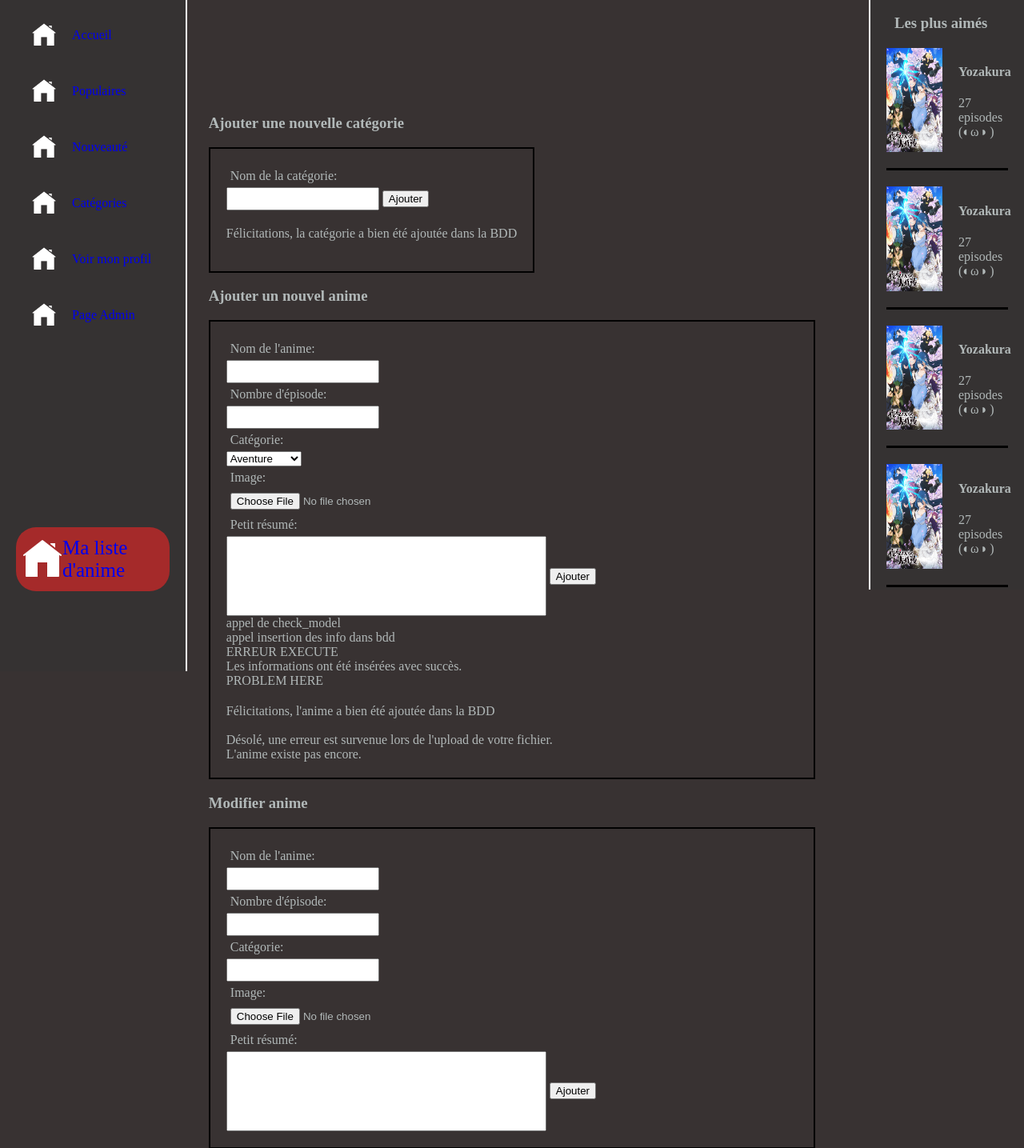
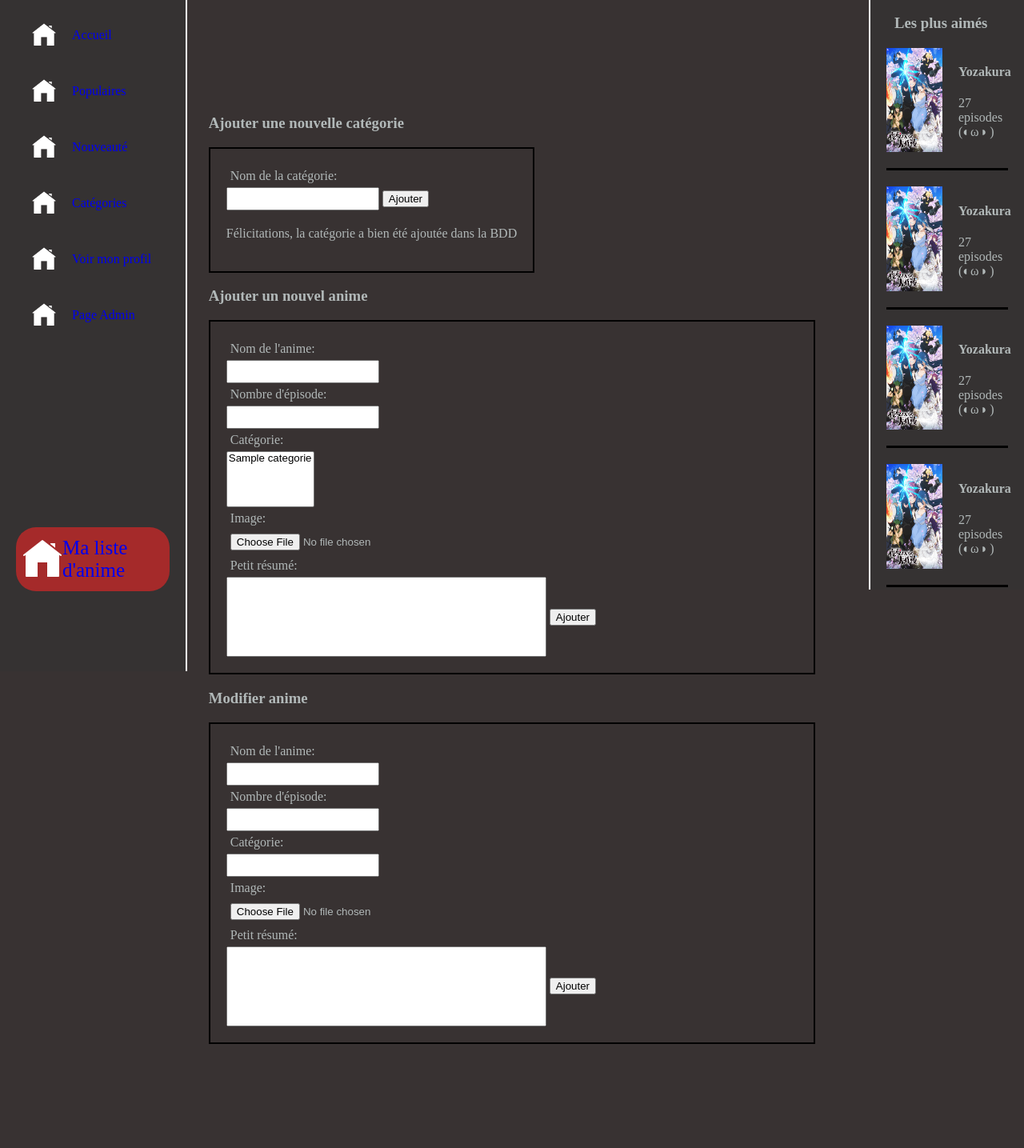
Before and after one commit to ReverieLanaya/Anico-Robin, a PHP site: page /admin.php in a window 1280 px wide. Shown: the part 71-1506 px from the top of the page at 80% size. After the commit the page ends 1376 px from the top, so only its background shows below. Run offline with PHP 8.4, Linux system fonts and the light colour scheme; tables that the repository leaves empty or names only in its code hold one stand-in row (values such as "Sample post").

Commit message:
insertion new anime dans la BDD

```diff
--- a/View/contenu_admin.php
+++ b/View/contenu_admin.php
@@ -27,7 +27,7 @@
     <div class="admin_anime">
         <h3>Ajouter un nouvel anime</h3>
 
-        <form method="POST" class="form_ajout_anime">
+        <form method="POST" class="form_ajout_anime" enctype="multipart/form-data">
                 <div class="form_ajout_categorie2">
                     <label for="nom_anime">Nom de l'anime:</label>
                     <input type="text" id="nom_anime" name="nom_anime" required>
@@ -37,26 +37,17 @@
 
 
                     <!-- ////////// A FINALISER PLUS TARD AVEC BDD -->
+                    <?php require 'controller/categorie_get_controller.php';
+                    $categorieController = new CategorieController();
+                    $categories = $categorieController->getCategories();
+                    ?>
+
                     <label for="categorie_anime">Catégorie:</label>
-                    <select id="categorie_anime" name="categorie_anime" required>
-
-                    <?php
-                    $categories = [
-                        ["categories" => "Aventure"],
-                        ["categories" => "Fantaisie"],
-                        ["categories" => "Action"],
-                        ["categories" => "Drama"],
-                        ["categories" => "One piece !!"],
-                        // AJOUTER LES AUTRES ICI
-                    ];
-
-                    foreach ($categories as $categorie): ?>
-
-                        <option value="<?= $categorie['categories'] ?>">
-                            <?= $categorie['categories'] ?>
-                        </option>
-
-                <?php endforeach; ?>
+                    <select id="categorie_anime" name="categorie_anime[]" multiple required>
+                        <?php foreach($categories as $categorie): ?>
+                            <option value="<?= $categorie['categorie_id'];?>">
+                            <?= $categorie['categorie_name']; ?>
+                            </option> <?php endforeach; ?> </select>
                          </select>
 
 
@@ -70,7 +61,7 @@
                 </div>
 
                 <?php
-                require 'model/anime_check_model.php';
+                require 'controller/anime_ajout_controller.php';
                 ?>
 
             </form>
--- a/admin.php
+++ b/admin.php
@@ -1,6 +1,8 @@
 <?php
 require('model/categorie_ajout_model.php');
+require('model/categorie_get_model.php');
 require('controller/categorie_ajout_controller.php');
+
 
 require('view/header.php');
 
--- a/controller/anime_ajout_controller.php
+++ b/controller/anime_ajout_controller.php
@@ -6,19 +6,61 @@ $message = "basic message";
 if (isset($_POST['submit_anime'])) {
     if (isset($_POST["nom_anime"]) && !empty($_POST["nom_anime"]) &&
     isset($_POST["episode_anime"]) && !empty($_POST["episode_anime"]) &&
-    isset($_POST["image_anime"]) && !empty($_POST["image_anime"]) &&
+    isset($_FILES["image_anime"]) && !empty($_FILES["image_anime"]) &&
+    isset($_POST["categorie_anime"]) && !empty($_POST["categorie_anime"]) &&
     isset($_POST["resume_anime"]) && !empty($_POST["resume_anime"])) {
 
         $nom_anime = htmlentities(strip_tags(trim($_POST["nom_anime"])));
+        echo "Le nom de l'anime est {$nom_anime}";
         $episode_anime = htmlentities(strip_tags(trim($_POST["episode_anime"])));
-        $categorie_anime = htmlentities(strip_tags(trim($_POST["categorie_anime"])));
+        $categorie_ids = isset($_POST['categorie_anime']) && is_array($_POST['categorie_anime']) ? $_POST['categorie_anime'] : [];
         $resume_anime = htmlentities(strip_tags(trim($_POST["resume_anime"])));
+
+        echo "Catégories récupérées : ";
+        print_r($categorie_ids);
 
         $target_dir = "view/pics/";
         $target_file = $target_dir . basename($_FILES["image_anime"]["name"]);
         $uploadOk = 1;
         $imageFileType = strtolower(pathinfo($target_file,PATHINFO_EXTENSION));
-        require 'model/anime_check_model.php';
+
+        // Vérifier si le fichier est une image réelle
+        $check = getimagesize($_FILES["image_anime"]["tmp_name"]);
+        if($check !== false) { $uploadOk = 1;
+        }
+        else {
+        echo "Le fichier n'est pas une image.";
+        $uploadOk = 0;
+        }
+        // Vérifier si le fichier existe déjà
+        if (file_exists($target_file)) { echo "Désolé, le fichier existe déjà."; $uploadOk = 0;
+        }
+        // Vérifier la taille du fichier
+        if ($_FILES["image_anime"]["size"] > 500000) {
+            echo "Désolé, votre fichier est trop volumineux.";
+            $uploadOk = 0;
+            }
+        // Autoriser certains formats de fichiers
+        if($imageFileType != "jpg" && $imageFileType != "png" && $imageFileType != "jpeg" && $imageFileType != "gif" ) {
+            echo "Désolé, seuls les fichiers JPG, JPEG, PNG et GIF sont autorisés.";
+             $uploadOk = 0;
+             }
+        // Vérifier si $uploadOk est défini à 0 par une erreur
+        if ($uploadOk == 0) {
+            echo "Désolé, votre fichier n'a pas été uploadé.";
+
+        } else {
+            if (move_uploaded_file($_FILES["image_anime"]["tmp_name"], $target_file)) {
+                echo "Le fichier ". htmlspecialchars(basename($_FILES["image_anime"]["name"])). " a été uploadé.";
+                require 'model/anime_check_model.php'; }
+                else {
+                    echo "Désolé, une erreur est survenue lors de l'upload de votre fichier.";
+                }
+
+
+        }
+
+
 
     } else {
         echo "Remplissez correctement le formulaire";
--- /dev/null
+++ b/controller/categorie_get_controller.php
@@ -0,0 +1,8 @@
+<?php
+class CategorieController {
+    public function getCategories() {
+        $categorieModel = new CategorieModel();
+        return $categorieModel->getCategories();
+    }
+}
+?>
--- a/model/anime_ajout_model.php
+++ b/model/anime_ajout_model.php
@@ -11,38 +11,32 @@ try {
     $req->bindParam(2, $episode_anime, PDO::PARAM_STR);
     $req->bindParam(3, $target_file, PDO::PARAM_STR);
     $req->bindParam(4, $resume_anime, PDO::PARAM_STR);
-    // $req->execute();
-    echo"<div>ERREUR EXECUTE </div>";
+    $req->execute();
 
-    if ($req->execute()) {
-        echo "Les informations ont été insérées avec succès.";
-     } else { echo "Erreur lors de l'insertion des informations.";
-         $errorInfo = $req->errorInfo();
-         echo "SQLSTATE error code: " . $errorInfo[0] . "<br>";
-         echo "Driver-specific error code: " . $errorInfo[1] . "<br>";
-         echo "Driver-specific error message: " . $errorInfo[2] . "<br>";
-     }
-
-    echo"<div>PROBLEM  HERE </div>";
     echo "<div class='categorie_ajoutee'>
     Félicitations, l'anime {$nom_anime} a bien été ajoutée dans la BDD <br><br>
 
     </div>";
 
-    $anime_id = $bdd->lastInsertId(); // Ajouter les catégories à l'anime
-    if (isset($_POST['categorie_anime']) && is_array($_POST['categorie_anime'])) {
-        foreach ($_POST['categorie_anime'] as $categorie_id) {
+    // Récupérer l'ID du nouvel anime
+    $anime_id = $bdd->lastInsertId();
+    // Ajouter les catégories à l'anime
+    if (!empty($categorie_ids)) {
+        try {
             $catReq = $bdd->prepare('INSERT INTO anime_categorie (anime_id, categorie_id) VALUES (?, ?)');
-            $catReq->execute([$anime_id, $categorie_id]);
 
+             foreach ($categorie_ids as $categorie_id) {
+                $catReq->execute([$anime_id, $categorie_id]);
+            }
+            echo "Catégories ajoutées avec succès.";
         }
+            catch (Exception $error) {
+                echo "Erreur lors de l'insertion des catégories : $error";
+            } }
+            else {
+                echo "Aucune catégorie sélectionnée."; }
     }
-    else {
-        echo "Désolé, une erreur est survenue lors de l'upload de votre fichier."; }
-    }
-catch(Exception $error)
-{
-    return $error->getMessage();
+catch(Exception $error) {
     echo "$error";
 
 }
--- /dev/null
+++ b/model/categorie_get_model.php
@@ -0,0 +1,23 @@
+<?php
+class CategorieModel {
+    private $bdd;
+
+    public function __construct() {
+        try {
+            $this->bdd = new PDO("mysql:host=localhost;dbname=anicodb","root","",
+                array(PDO::ATTR_ERRMODE => PDO::ERRMODE_EXCEPTION));
+        } catch (Exception $e) {
+            die('Erreur : ' . $e->getMessage());
+        }
+    }
+
+    public function getCategories() {
+        try {
+            $req = $this->bdd->query('SELECT categorie_id, categorie_name FROM categorie');
+            return $req->fetchAll(PDO::FETCH_ASSOC);
+        } catch(Exception $error) {
+            return [];
+        }
+    }
+}
+?>
```
Also changed, not shown: View/pics/slime.jpg (added).
